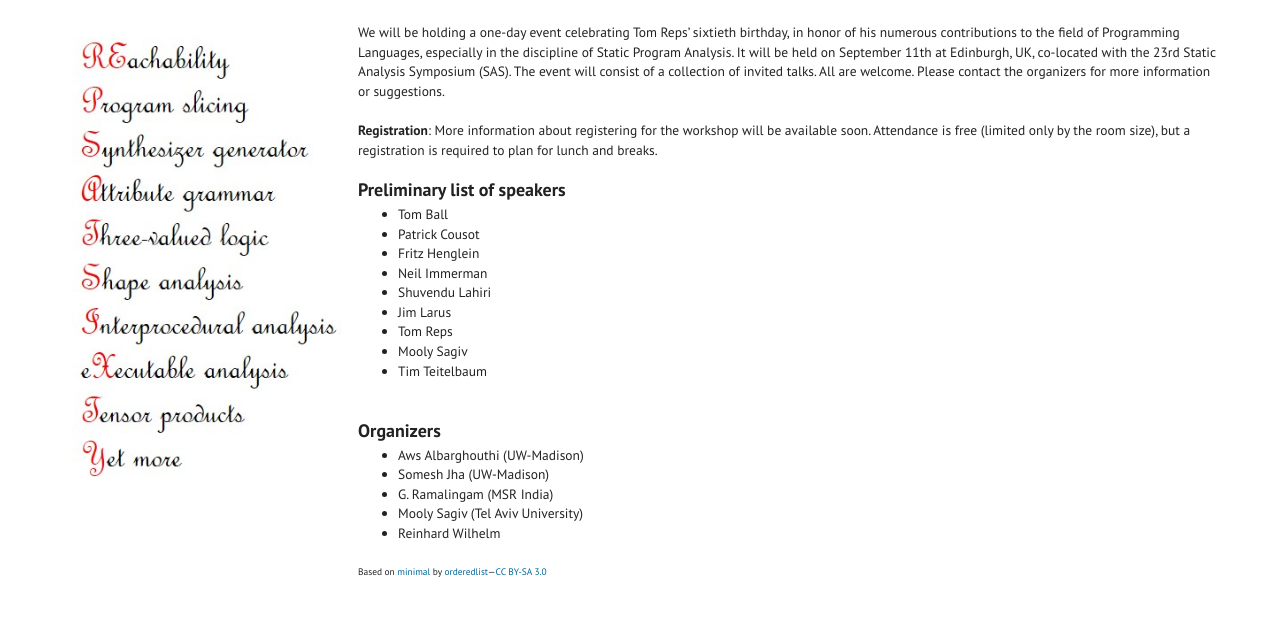
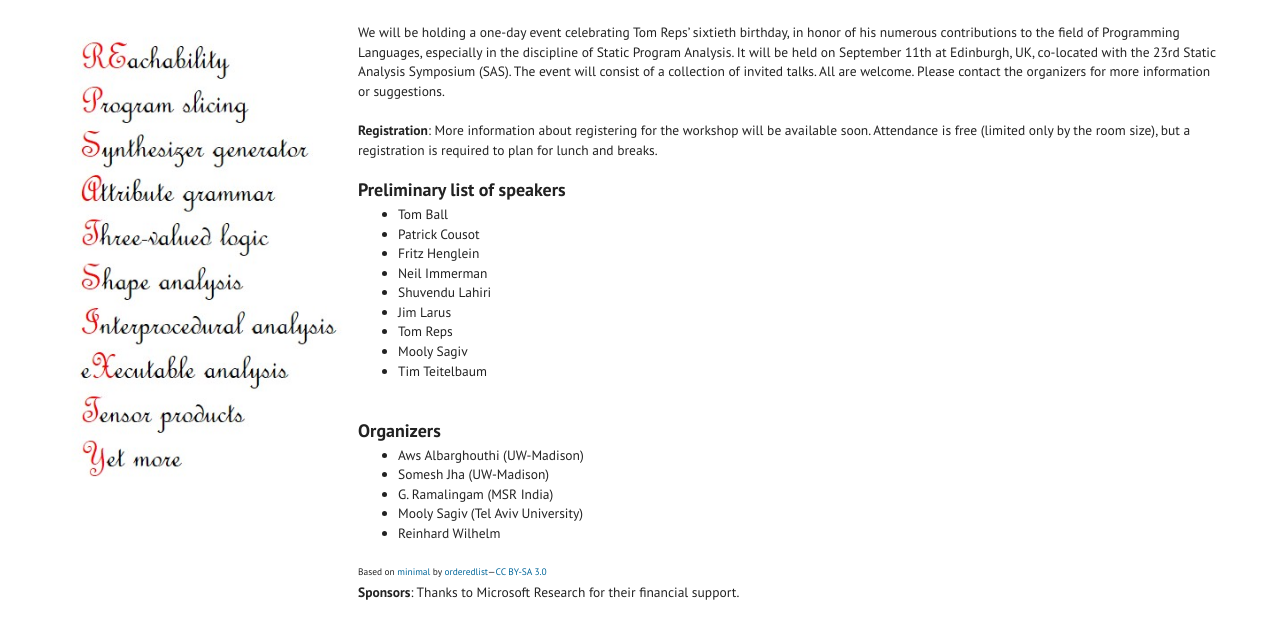
Before and after one commit to barghouthi/repsatsixty, a plain HTML site: page index.html in a window 1280 px wide. Shown: the part 189-828 px from the top of the page. Drawn offline with nearby package versions, Linux system fonts and the light colour scheme.

Commit message:
added sponsors

```diff
--- a/index.html
+++ b/index.html
@@ -115,6 +115,9 @@
                               <li>Mooly Sagiv (Tel Aviv University)</li>
                               <li>Reinhard Wilhelm</li>
                           </ul>
+                          <br />
+
+                          <b>Sponsors</b>: Thanks to Microsoft Research for their financial support.
 
                       </p>
 
```
